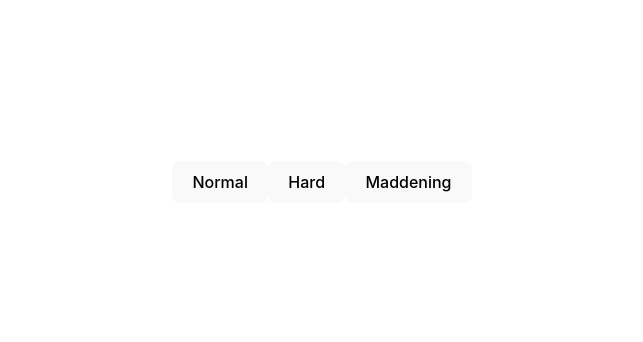
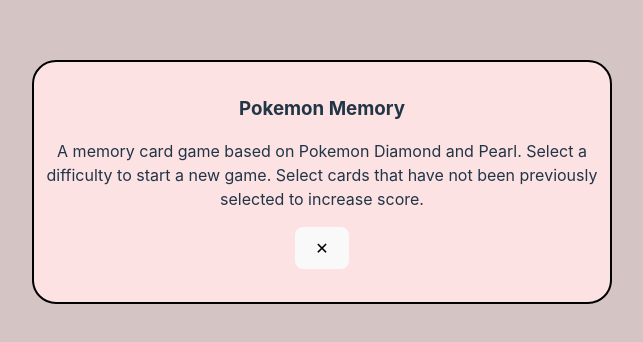
Before and after one commit to yulelily/memory-card, a React (Vite) app: page / in a window 1280 px wide. Shown: the part 218-560 px from the top of the page, without its empty margins (318-961 px from the left). Built offline with nearby package versions, Linux system fonts and the light colour scheme.

Commit message:
Add help screen

```diff
--- a/index.html
+++ b/index.html
@@ -4,7 +4,7 @@
     <meta charset="UTF-8" />
     <meta name="viewport" content="width=device-width, initial-scale=1.0" />
     <link type="image/png" sizes="32x32" rel="icon" href="./icons8-moon-and-stars-32.png">
-    <title>Pokemon Memory Game</title>
+    <title>Pokemon Memory</title>
   </head>
   <body>
     <div id="root"></div>
--- a/src/App.css
+++ b/src/App.css
@@ -33,6 +33,7 @@
   line-height: 0;
 }
 
+.helpScreen,
 .resultScreen {
   width: 100vw;
   height: 100vh;
@@ -46,6 +47,7 @@
   align-items: center;
 }
 
+.helpCard,
 .resultCard {
   display: flex;
   flex-direction: column;
@@ -57,6 +59,10 @@
   background-color: #fce2e2;
   border: solid 2px black;
   border-radius: 24px;
+}
+
+.helpCard > h3 {
+  margin: 0;
 }
 
 .gameBoardStatus,
--- a/src/App.jsx
+++ b/src/App.jsx
@@ -1,6 +1,7 @@
 import { useState } from 'react'
 import * as pokeFns from './pokeFns.js'
 import Pokemon from './Pokemon.jsx'
+import HelpScreen from './HelpScreen.jsx'
 import ResultScreen from './ResultScreen.jsx'
 import './App.css'
 
@@ -43,6 +44,11 @@
     }
   }
 
+  function displayHelp() {
+    const helpScreen = document.querySelector(".helpScreen");
+    helpScreen.style.display = "flex";
+  }
+
   function newGame(value) {
     const gameBoardStatus = document.querySelector(".gameBoardStatus");
     gameBoardStatus.style.display = "block";
@@ -70,7 +76,9 @@
         <button value={12} onClick={(e) => newGame(e.target.value)} >Normal</button>
         <button value={24} onClick={(e) => newGame(e.target.value)} >Hard</button>
         <button value={36} onClick={(e) => newGame(e.target.value)} >Maddening</button>
+        <button onClick={() => displayHelp()} >?</button>
       </div>
+      <HelpScreen />
       <ResultScreen correct={correct} newGame={newGame} pokemonsLength={pokemons.length} />
       <p className="gameBoardStatus" >score: {correct}/{pokemons.length} highscore: {highscore}</p>
       <div className="gameBoard" >
--- /dev/null
+++ b/src/HelpScreen.jsx
@@ -0,0 +1,17 @@
+export default function HelpScreen() {
+
+  function hideHelp() {
+    const helpScreen = document.querySelector(".helpScreen");
+    helpScreen.style.display = "none";
+  }
+
+  return (
+    <div className="helpScreen" >
+      <div className="helpCard" >
+        <h3>Pokemon Memory</h3>
+        <p>A memory card game based on Pokemon Diamond and Pearl. Select a difficulty to start a new game. Select cards that have not been previously selected to increase score.</p>
+        <button onClick={() => hideHelp()} >&#x2715;</button>
+      </div>
+    </div>
+  );
+}
```
